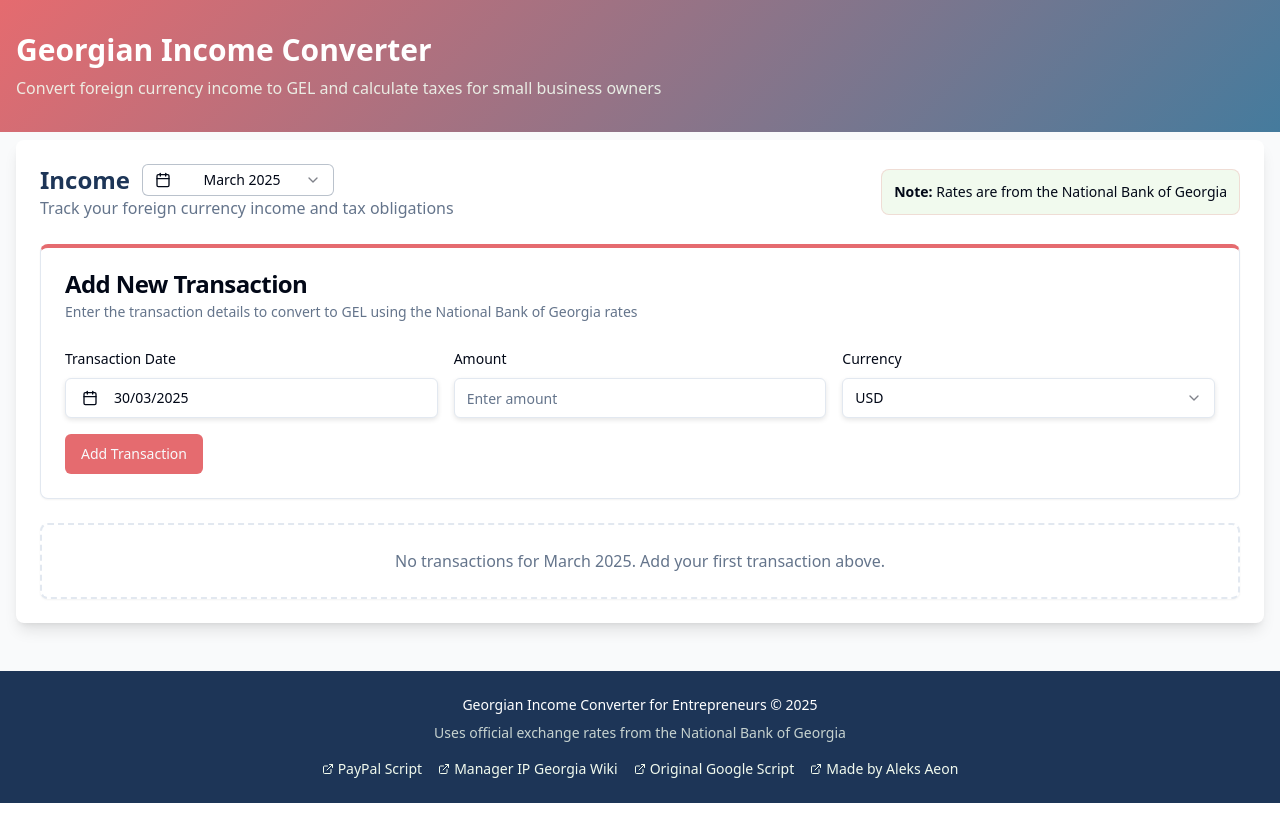
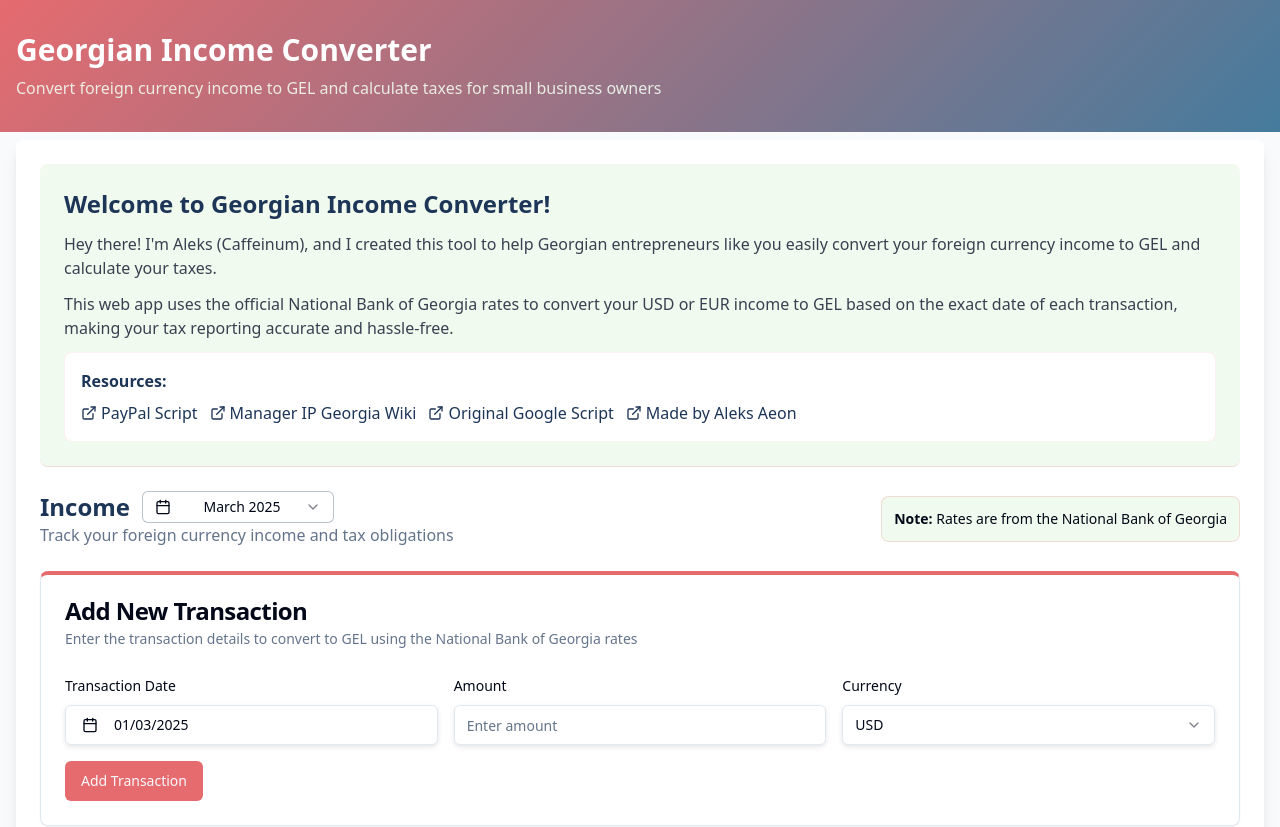
Before and after one commit to caffeinum/georgian-income-converter, a React (Vite) app: page / in a window 1280 px wide. Shown: the top 827 px of the page. Before the commit the page ends 803 px from the top, so only its background shows below. Built offline with nearby package versions, Linux system fonts and the light colour scheme.

Commit message:
feat: Improve UI and add date sync
-   Move source links to a more prominent Hero component.
-   Add a feature to automatically update the transaction date when the month is changed.

```diff
--- a/src/components/CurrencyConverter.tsx
+++ b/src/components/CurrencyConverter.tsx
@@ -7,7 +7,7 @@ import TaxCalculator from "./TaxCalculator";
 import { Card, CardContent, CardDescription, CardHeader, CardTitle } from "@/components/ui/card";
 import { Transaction } from "@/utils/types";
 import { fetchExchangeRate } from "@/utils/api";
-import { format } from "date-fns";
+import { format, startOfMonth } from "date-fns";
 
 interface CurrencyConverterProps {
   selectedMonth: Date;
@@ -16,6 +16,14 @@ interface CurrencyConverterProps {
 const CurrencyConverter: React.FC<CurrencyConverterProps> = ({ selectedMonth }) => {
   const [transactions, setTransactions] = useState<Transaction[]>([]);
   const [isLoading, setIsLoading] = useState<boolean>(false);
+  const [defaultDate, setDefaultDate] = useState<Date>(new Date());
+
+  // Update the default date when the selected month changes
+  useEffect(() => {
+    // Set the default date to the first day of the selected month
+    const firstDayOfMonth = startOfMonth(selectedMonth);
+    setDefaultDate(firstDayOfMonth);
+  }, [selectedMonth]);
 
   const addTransaction = async (transaction: Transaction) => {
     setIsLoading(true);
@@ -60,7 +68,10 @@ const CurrencyConverter: React.FC<CurrencyConverterProps> = ({ selectedMonth })
           </CardDescription>
         </CardHeader>
         <CardContent>
-          <TransactionForm onAddTransaction={addTransaction} />
+          <TransactionForm
+            onAddTransaction={addTransaction}
+            defaultDate={defaultDate}
+          />
         </CardContent>
       </Card>
 
--- /dev/null
+++ b/src/components/Hero.tsx
@@ -0,0 +1,67 @@
+
+import React from "react";
+import { ExternalLink } from "lucide-react";
+
+const Hero: React.FC = () => {
+  return (
+    <div className="bg-georgian-cream border-b border-georgian-red/20 p-6 rounded-lg mb-6">
+      <h2 className="text-2xl font-bold text-georgian-blue mb-3">Welcome to Georgian Income Converter!</h2>
+
+      <div className="space-y-3 text-gray-700">
+        <p>
+          Hey there! I'm Aleks (Caffeinum), and I created this tool to help Georgian entrepreneurs
+          like you easily convert your foreign currency income to GEL and calculate your taxes.
+        </p>
+
+        <p>
+          This web app uses the official National Bank of Georgia rates to convert your USD or EUR income
+          to GEL based on the exact date of each transaction, making your tax reporting accurate and hassle-free.
+        </p>
+
+        <div className="mt-4 bg-white p-4 rounded-lg border border-georgian-red/10">
+          <h3 className="font-semibold text-georgian-blue">Resources:</h3>
+          <div className="mt-2 flex flex-col sm:flex-row flex-wrap gap-3">
+            <a
+              href="https://mapi.ge/paypal-script"
+              target="_blank"
+              rel="noopener noreferrer"
+              className="flex items-center text-georgian-blue hover:text-georgian-red transition-colors"
+            >
+              <ExternalLink className="h-4 w-4 mr-1" />
+              PayPal Script
+            </a>
+            <a
+              href="https://manageripgeorgia.atlassian.net/wiki/spaces/FAQ/pages/15269889"
+              target="_blank"
+              rel="noopener noreferrer"
+              className="flex items-center text-georgian-blue hover:text-georgian-red transition-colors"
+            >
+              <ExternalLink className="h-4 w-4 mr-1" />
+              Manager IP Georgia Wiki
+            </a>
+            <a
+              href="https://pastebin.com/raw/Q2vZb0vh"
+              target="_blank"
+              rel="noopener noreferrer"
+              className="flex items-center text-georgian-blue hover:text-georgian-red transition-colors"
+            >
+              <ExternalLink className="h-4 w-4 mr-1" />
+              Original Google Script
+            </a>
+            <a
+              href="https://x.com/caffeinum"
+              target="_blank"
+              rel="noopener noreferrer"
+              className="flex items-center text-georgian-blue hover:text-georgian-red transition-colors"
+            >
+              <ExternalLink className="h-4 w-4 mr-1" />
+              Made by Aleks Aeon
+            </a>
+          </div>
+        </div>
+      </div>
+    </div>
+  );
+};
+
+export default Hero;
--- a/src/components/TransactionForm.tsx
+++ b/src/components/TransactionForm.tsx
@@ -1,5 +1,5 @@
 
-import React, { useState } from "react";
+import React, { useState, useEffect } from "react";
 import { format } from "date-fns";
 import { Calendar } from "@/components/ui/calendar";
 import { Button } from "@/components/ui/button";
@@ -23,13 +23,22 @@ import { v4 as uuidv4 } from "uuid";
 
 interface TransactionFormProps {
   onAddTransaction: (transaction: Transaction) => void;
+  defaultDate?: Date;
 }
 
-const TransactionForm: React.FC<TransactionFormProps> = ({ onAddTransaction }) => {
-  const [date, setDate] = useState<Date>(new Date());
+const TransactionForm: React.FC<TransactionFormProps> = ({
+  onAddTransaction,
+  defaultDate = new Date()
+}) => {
+  const [date, setDate] = useState<Date>(defaultDate);
   const [amount, setAmount] = useState<string>("");
   const [currency, setCurrency] = useState<Currency>("USD");
   const [isSubmitting, setIsSubmitting] = useState<boolean>(false);
+
+  // Update the date when the defaultDate prop changes
+  useEffect(() => {
+    setDate(defaultDate);
+  }, [defaultDate]);
 
   const handleSubmit = (e: React.FormEvent) => {
     e.preventDefault();
--- a/src/pages/Index.tsx
+++ b/src/pages/Index.tsx
@@ -1,6 +1,7 @@
 
 import React, { useState } from 'react';
 import CurrencyConverter from '@/components/CurrencyConverter';
+import Hero from '@/components/Hero';
 import { format, subMonths } from 'date-fns';
 import {
   Select,
@@ -9,7 +10,7 @@ import {
   SelectTrigger,
   SelectValue,
 } from "@/components/ui/select";
-import { CalendarIcon, ExternalLink } from 'lucide-react';
+import { CalendarIcon } from 'lucide-react';
 
 const Index = () => {
   const [selectedMonth, setSelectedMonth] = useState<Date>(new Date());
@@ -43,6 +44,8 @@ const Index = () => {
 
       <main className="container mx-auto px-4 py-6 -mt-4">
         <div className="bg-white rounded-lg shadow-lg p-6 mb-6">
+          <Hero />
+
           <div className="flex flex-col md:flex-row md:items-center justify-between mb-6">
             <div>
               <div className="flex items-center gap-3">
@@ -95,44 +98,6 @@ const Index = () => {
           <p className="mt-2 text-georgian-cream/80">
             Uses official exchange rates from the National Bank of Georgia
           </p>
-          <div className="mt-4 flex flex-col md:flex-row justify-center items-center gap-4">
-            <a
-              href="https://mapi.ge/paypal-script"
-              target="_blank"
-              rel="noopener noreferrer"
-              className="flex items-center text-georgian-cream hover:text-white transition-colors"
-            >
-              <ExternalLink className="h-3 w-3 mr-1" />
-              PayPal Script
-            </a>
-            <a
-              href="https://manageripgeorgia.atlassian.net/wiki/spaces/FAQ/pages/15269889"
-              target="_blank"
-              rel="noopener noreferrer"
-              className="flex items-center text-georgian-cream hover:text-white transition-colors"
-            >
-              <ExternalLink className="h-3 w-3 mr-1" />
-              Manager IP Georgia Wiki
-            </a>
-            <a
-              href="https://pastebin.com/raw/Q2vZb0vh"
-              target="_blank"
-              rel="noopener noreferrer"
-              className="flex items-center text-georgian-cream hover:text-white transition-colors"
-            >
-              <ExternalLink className="h-3 w-3 mr-1" />
-              Original Google Script
-            </a>
-            <a
-              href="https://x.com/caffeinum"
-              target="_blank"
-              rel="noopener noreferrer"
-              className="flex items-center text-georgian-cream hover:text-white transition-colors"
-            >
-              <ExternalLink className="h-3 w-3 mr-1" />
-              Made by Aleks Aeon
-            </a>
-          </div>
         </div>
       </footer>
     </div>
--- a/src/utils/dateUtils.ts
+++ b/src/utils/dateUtils.ts
@@ -1,5 +1,5 @@
 
-import { format, parse } from "date-fns";
+import { format, parse, startOfMonth, endOfMonth } from "date-fns";
 
 export const formatDateForDisplay = (date: Date): string => {
   return format(date, "dd/MM/yyyy");
@@ -31,3 +31,11 @@ export const isDateInSelectedMonth = (date: Date, selectedMonth: Date): boolean
   return date.getMonth() === selectedMonth.getMonth() &&
          date.getFullYear() === selectedMonth.getFullYear();
 };
+
+export const getFirstDayOfMonth = (date: Date): Date => {
+  return startOfMonth(date);
+};
+
+export const getLastDayOfMonth = (date: Date): Date => {
+  return endOfMonth(date);
+};
```
